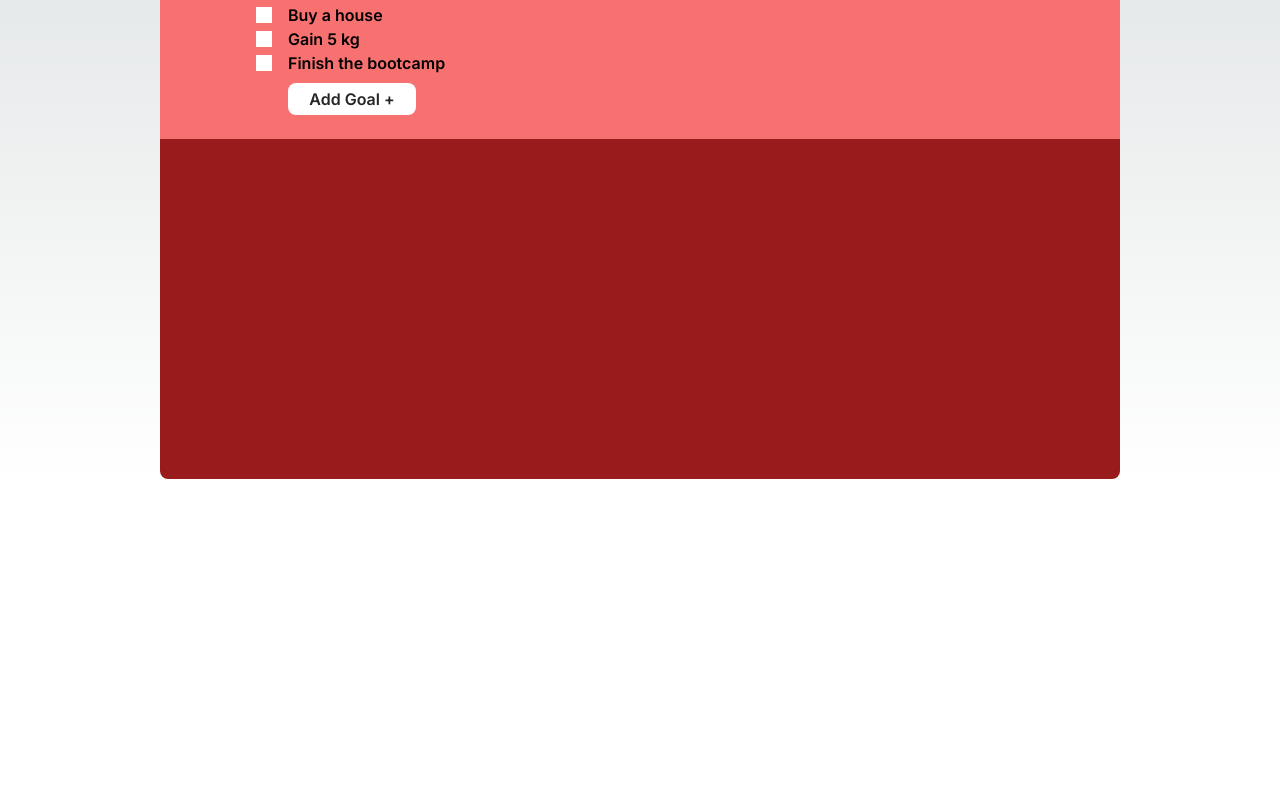
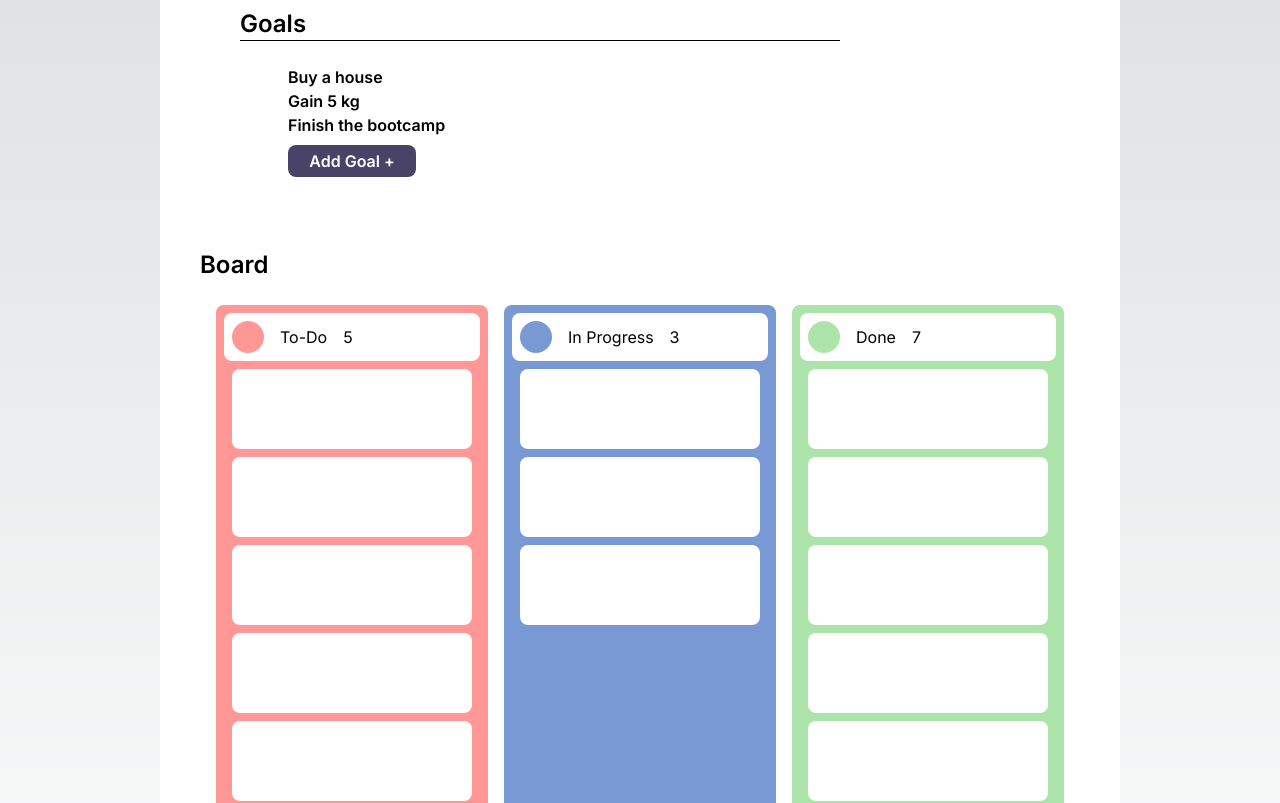
Before and after one commit to mjjstockman/doze, a Next.js app: page /dashboard in a window 1280 px wide. Shown: the part 320-1123 px from the top of the page. Before the commit the page ends 800 px from the top, so only its background shows below. Built offline with nearby package versions, Linux system fonts and the light colour scheme.

Commit message:
D-2 Added stages and adding subtasks

```diff
--- a/app/components/DashboardComponents/HeaderContainer.js/HeaderContainer.js
+++ b/app/components/DashboardComponents/HeaderContainer.js/HeaderContainer.js
@@ -36,7 +36,7 @@ const HeaderContainer = () => {
   useEffect(() => {}, [title, quote]);
 
   return (
-    <div className="flex items-end bg-red-200 w-full h-[25%] rounded-t-lg hover:cursor-pointer">
+    <div className="flex items-end bg-white w-full h-52 rounded-t-lg hover:cursor-pointer">
       <form className="flex flex-col w-full pl-[5%]">
         <input
           type="text"
--- a/app/components/DashboardComponents/MainGoalsContainer/MainGoalsContainer.js
+++ b/app/components/DashboardComponents/MainGoalsContainer/MainGoalsContainer.js
@@ -35,11 +35,11 @@ const MainGoalsContainer = () => {
 
   return (
     <div
-      className={`${inter.className} bg-red-400 flex flex-col w-full ${
-        testGoals.length > 5 ? "h-48" : "h-auto"
-      } px-20 py-2`}
+      className={`${inter.className} bg-white flex flex-col w-full ${
+        testGoals.length > 5 ? "h-52" : "h-auto"
+      } px-20 py-4`}
     >
-      <div className="flex items-center w-3/4 border-b border-b-black h-1/4">
+      <div className="flex items-center w-3/4 border-b border-b-black h-1/4 mb-2">
         <h1 className="text-2xl text-black font-semibold">Goals</h1>
       </div>
 
--- a/app/components/DashboardComponents/MainGoalsContainer/components/AddGoal.js
+++ b/app/components/DashboardComponents/MainGoalsContainer/components/AddGoal.js
@@ -16,9 +16,9 @@ const AddGoal = ({ goals, setGoals }) => {
   return (
     <div
       onClick={handleAddGoal}
-      className={`mt-2 ml-8 flex gap-4 items-center justify-center w-32 h-8 bg-white rounded-lg hover:cursor-pointer`}
+      className={`mt-2 ml-8 flex gap-4 items-center justify-center w-32 h-8 bg-[#494368] hover:border hover:border-black hover:scale-105 transition duration-200 rounded-lg hover:cursor-pointer`}
     >
-      <h1 className="text-neutral-800 font-semibold">Add Goal +</h1>
+      <h1 className="text-white font-semibold hover:text-border">Add Goal +</h1>
     </div>
   );
 };
--- a/app/components/DashboardComponents/SubGoalsContainer/SubGoalsContainer.js
+++ b/app/components/DashboardComponents/SubGoalsContainer/SubGoalsContainer.js
@@ -1,9 +1,46 @@
+"use client";
+
+import { useEffect, useState } from "react";
+import ProgressionContainer from "./components/ProgressionContainer";
+
 const SubGoalsContainer = () => {
-    return (
-        <div className="bg-red-800 w-full h-[50%] rounded-b-lg">
+  const [stages, setStages] = useState([
+    {
+      text: "To-Do",
+      color: "bg-[#FF9796]",
+      tasks: [1, 2, 3, 4, 5],
+    },
+    {
+      text: "In Progress",
+      color: "bg-[#7899D4]",
+      tasks: [1, 2, 3],
+    },
+    {
+      text: "Done",
+      color: "bg-[#ACE4AA]",
+      tasks: [1, 2, 3, 4, 5, 6, 7],
+    },
+  ]);
 
-        </div>
-    )
+  return (
+    <div className="bg-white w-full h-auto rounded-b-lg p-10">
+      <h1 className="text-2xl text-black font-semibold mb-2">Board</h1>
+
+      <div className="flex gap-4 w-full max-h-screen h-full rounded-lg p-4">
+        {stages.map((section, index) => (
+          <ProgressionContainer
+            key={index}
+            stages={stages}
+            stage={section}
+            setStages={setStages}
+            title={section.text}
+            color={section.color}
+            tasks={section.tasks}
+          />
+        ))}
+      </div>
+    </div>
+  );
 };
 
 export default SubGoalsContainer;
--- /dev/null
+++ b/app/components/DashboardComponents/SubGoalsContainer/components/AddSubGoal.js
@@ -0,0 +1,17 @@
+const AddSubGoal = ({stage, stages, setStages}) => {
+
+    const handleAddSubTask = () => {
+        stage.tasks.push(1);
+        setStages([...stages]);
+    }
+
+  return (
+    <div className="w-full h-12 flex justify-center">
+      <div onClick={handleAddSubTask} className="w-2/4 bg-black h-full rounded-lg flex justify-center items-center hover:cursor-pointer hover:bg-white hover:text-black">
+        <p className="font-semibold">+ New Sub Task</p>
+      </div>
+    </div>
+  );
+};
+
+export default AddSubGoal;
--- /dev/null
+++ b/app/components/DashboardComponents/SubGoalsContainer/components/ProgressionContainer.js
@@ -0,0 +1,40 @@
+"use client";
+
+import { useState, useEffect } from "react";
+import AddSubGoal from "./AddSubGoal";
+import SubGoalTitleContainer from "./SubGoalTitleContainer";
+
+const ProgressionContainer = ({
+  title,
+  color,
+  tasks,
+  stage,
+  stages,
+  setStages,
+}) => {
+  const TestCard = () => {
+    return <div className="h-20 w-full rounded-lg bg-white"></div>;
+  };
+
+  return (
+    <div className={`h-auto max-h-screen w-1/3 rounded-lg ${color} p-2`}>
+      <SubGoalTitleContainer
+        title={title}
+        color={color}
+        taskAmount={tasks.length}
+      />
+
+      <div className="h-5/6 overflow-y-auto mb-4">
+        <div className="flex flex-col overflow-y-auto gap-2 h- w-full p-2">
+          {tasks.map((task, index) => (
+            <TestCard key={index} />
+          ))}
+        </div>
+      </div>
+
+      <AddSubGoal stage={stage} stages={stages} setStages={setStages} />
+    </div>
+  );
+};
+
+export default ProgressionContainer;
--- /dev/null
+++ b/app/components/DashboardComponents/SubGoalsContainer/components/SubGoalTitleContainer.js
@@ -0,0 +1,11 @@
+const SubGoalTitleContainer = ({title, color, taskAmount}) => {
+    return (
+        <div className="flex items-center gap-4 w-full h-12 bg-white rounded-lg p-2">
+            <div className={`rounded-full h-8 w-8 ${color} opacity-100`}></div>
+            <p className="text-black">{title}</p>
+            <p className={`text-black`}>{taskAmount}</p>
+        </div>
+    )
+};
+
+export default SubGoalTitleContainer;
--- a/app/dashboard/page.jsx
+++ b/app/dashboard/page.jsx
@@ -6,7 +6,7 @@ const DashboardPage = () => {
   const TempNav = () => <div className="h-20 w-screen bg-neutral-200 bg-[#DFF3E4]"></div>;
 
   return (
-    <div className="h-screen w-screen flex flex-col bg-[#lelele] overscroll-none">
+    <div className="h-min-screen w-screen flex flex-col overscroll-none">
       <TempNav />
       <div className="px-40 py-6 h-full shadow-lg">
         <HeaderContainer />
```
Also changed, not shown: app/components/DashboardComponents/SubGoalsContainer/components/SmallSubGoals.js (added, +7 -0 lines).
